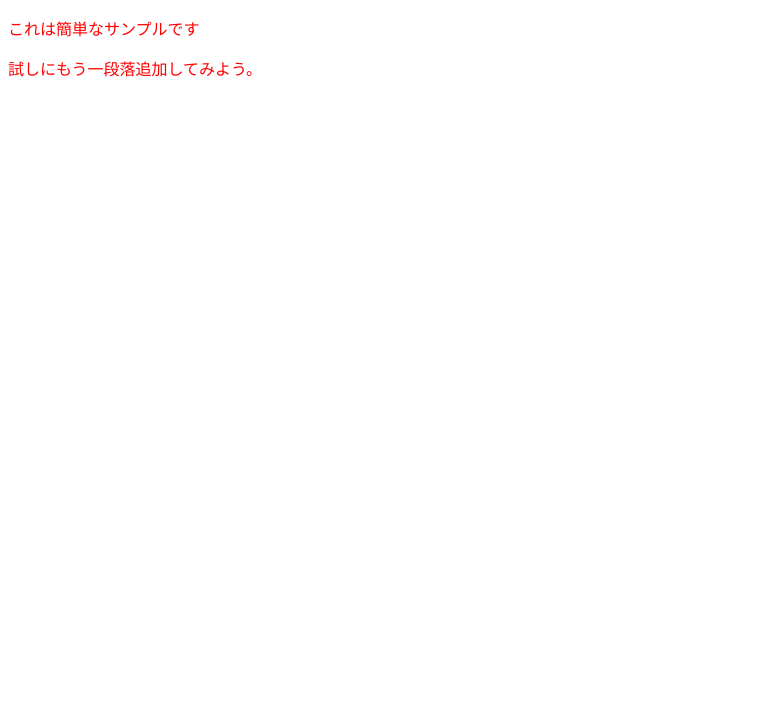
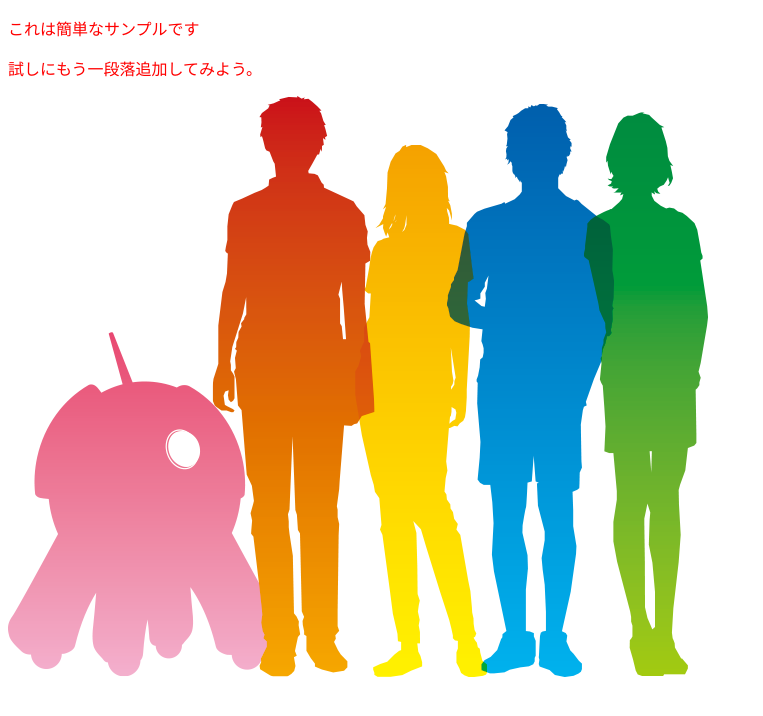
Before and after one commit to dorami-chan/html-test, a plain HTML site: page index.html in a window 1280 px wide. Shown: the whole page, without its empty margins (0-763 px from the left). Drawn offline with Linux system fonts and the light colour scheme.

Commit message:
チーム開発のイメージ画像

```diff
--- a/index.html
+++ b/index.html
@@ -9,5 +9,6 @@
   <body>
     <p>これは簡単なサンプルです</p>
     <p>試しにもう一段落追加してみよう。</p>
+    <img src="iniadcollab.png" alt="[チーム開発のイメージ画像]">
   </body>
 </html>
```
Also changed, not shown: iniadcollab.png (added).
